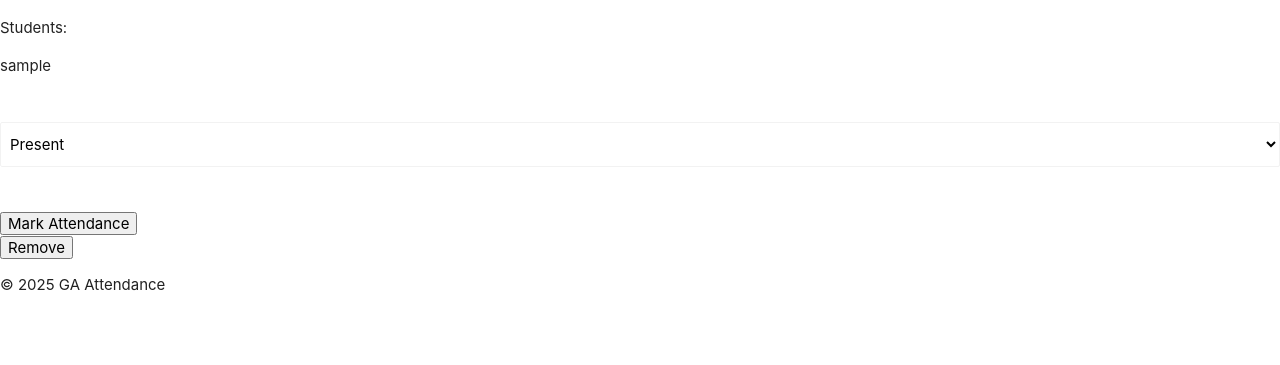
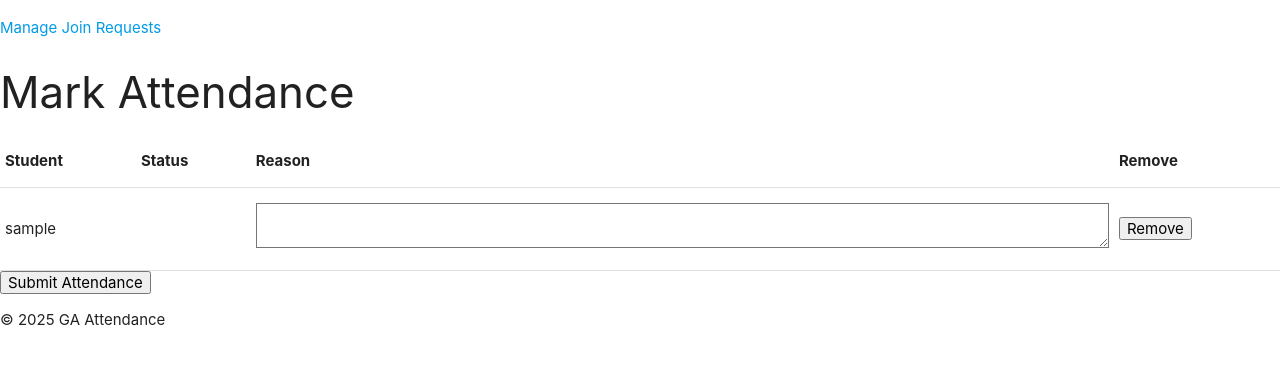
Before and after one commit to Sabretooth2438/GA_Attendance, a Django app: page /class/1/ in a window 1280 px wide. Shown: the part 275-640 px from the top of the page. Run offline with Django 5.2, Linux system fonts and the light colour scheme; a user stored in the database is signed in; tables that the repository leaves empty hold one stand-in row (values such as "Sample post").

Commit message:
A failed Attempt

```diff
--- a/main_app/templates/class_detail.html
+++ b/main_app/templates/class_detail.html
@@ -1,74 +1,88 @@
+{% extends "base.html" %}
+{% block content %}
 
-{% extends "base.html" %}
-
-{% block title %}Class Detail | GA Attendance{% endblock %}
-
-{% block content %}
 <h2>{{ class.name }}</h2>
 <p>{{ class.description }}</p>
 <p>Teacher: {{ class.teacher.user.username }}</p>
-<p>Today's Date: <span class="current-date"{{date}}></span></p>
-<p>Students:</p>
-<ul>
-    {% for student in class.students.all %}
-        <li>
-            {{ student.user.username }}
-            {% if user.profile == class.teacher %}
-                <form method="post" action="{% url 'mark_attendance_inline' class_pk=class.pk student_pk=student.pk %}">
-                    {% csrf_token %}
-                    <input type="hidden" name="student" value="{{ student.pk }}">
-                    <input type="hidden" name="classid" value="{{ class.pk }}">
-                    <br><br>
-                    <select name="status" class='browser-default' required>
-                        <option value="P">Present</option>
-                        <option value="A">Absent</option>
-                        <option value="L">Late</option>
-                    </select>
-                    <br><br>
-                    <button type="submit">Mark Attendance</button>
-                </form>
-            {% endif %}
-            {% if user.profile == class.teacher %}
-                <form method="post" action="{% url 'remove_student' class_pk=class.pk student_pk=student.pk %}">
-                    {% csrf_token %}
-                    <button type="submit">Remove</button>
-                </form>
-            {% endif %}
-        </li>
-    {% endfor %}
-</ul>
+<p>Today's Date: <span class="current-date">{{ date }}</span></p>
 
-{% if user.profile.role == 'Student' and user.profile in class.students.all %}
-    <form method="post" action="{% url 'leave_class' pk=class.pk %}">
+{% if user.profile == class.teacher %}
+    <a href="{% url 'manage_join_requests' pk=class.pk %}">Manage Join Requests</a>
+
+    <h3>Mark Attendance</h3>
+    <form method="post">
         {% csrf_token %}
-        <button type="submit">Leave Class</button>
+        {{ formset.management_form }}
+
+        <table>
+            <thead>
+                <tr>
+                    <th>Student</th>
+                    <th>Status</th>
+                    <th>Reason</th>
+                    <th>Remove</th>
+                </tr>
+            </thead>
+            <tbody>
+                {% for form, student in zipped_data %}
+                    <tr>
+                        <td>
+                        {{ student.user.username }}
+                        {{ form.student.as_hidden }}
+                        </td>
+                        <td>{{ form.status }}</td>  <!-- <select> with choices -->
+                        <td>{{ form.reason }}</td>  <!-- <textarea> -->
+                        <td>
+                        <form method="post" action="{% url 'remove_student' class.pk student.pk %}" style="display:inline;">
+                            {% csrf_token %}
+                            <button type="submit">Remove</button>
+                        </form>
+                        </td>
+                    </tr>
+                {% endfor %}
+            </tbody>
+        </table>
+
+        <button type="submit">Submit Attendance</button>
     </form>
+
+
+{% else %}
+    <p>Students:</p>
+    <ul>
+    {% if students %}
+        {% for student in students %}
+            <li>{{ student.user.username }}</li>
+        {% endfor %}
+    {% else %}
+        <li>No students are currently enrolled.</li>
+    {% endif %}
+    </ul>
 {% endif %}
+
 {% endblock %}
 
+{% block extra_scripts %}
+{% comment %} <script>
+    // Toggle "Reason" visibility if status == "Excused"
+    document.querySelectorAll('select[name^="form-"][name$="-status"]').forEach(select => {
+        select.addEventListener('change', function() {
+            const formIndex = this.name.split('-')[1];
+            const reasonName = `form-${formIndex}-reason`;
+            const reasonField = document.querySelector(`textarea[name="${reasonName}"]`);
+            if (!reasonField) return;
 
-{% comment %}
-{% extends "base.html" %}
-
-{% block title %}Class Detail | GA Attendance{% endblock %}
-
-{% block content %}
-<h2>{{ class.name }}</h2>
-<p>{{ class.description }}</p>
-<p>Teacher: {{ class.teacher.user.username }}</p>
-<p>Today's Date: {{ current_date }}</p>
-<p>Students:</p>
-<form method="post">
-    {% csrf_token %}
-    {{ formset.management_form }}
-    <ul>
-        {% for form in formset %}
-            <li>
-                {{ form.student.value|default_if_none:"" }} - {{ form.student }}
-                {{ form.status }}
-            </li>
-        {% endfor %}
-    </ul>
-    <button type="submit">Mark Attendance</button>
-</form>
-{% endblock %} {% endcomment %}
+            if (this.value === 'E') {
+                reasonField.style.display = 'block';
+                reasonField.required = true;
+            } else {
+                reasonField.style.display = 'none';
+                reasonField.required = false;
+                reasonField.value = '';
+            }
+        });
+        // Trigger change on page load to set initial visibility
+        select.dispatchEvent(new Event('change'));
+    });
+  </script>   {% endcomment %}
+{% endblock %}
--- a/main_app/urls.py
+++ b/main_app/urls.py
@@ -26,10 +26,13 @@ urlpatterns = [
     path('class/<int:pk>/leave/', views.leave_class, name='leave_class'),
     path('class/<int:class_pk>/remove_student/<int:student_pk>/', views.remove_student, name='remove_student'),
     path('class/<int:class_id>/delete/', views.delete_class, name='delete_class'),
+    path('class/<int:pk>/join_requests/', views.manage_join_requests, name='manage_join_requests'),
+
 
     # Attendance management routes.
     path('class/<int:class_pk>/mark_attendance/<int:student_pk>/', views.mark_attendance_inline, name='mark_attendance_inline'),
     path('class/<int:class_id>/attendance_records/', views.attendance_records, name='attendance_records'),
     path('class/<int:class_id>/edit/', views.edit_class, name='edit_class'),
     path('attendance/', views.student_attendance_records, name='student_attendance_records'),
+
 ]
--- a/main_app/views.py
+++ b/main_app/views.py
@@ -4,11 +4,12 @@ from django.contrib.auth.forms import AuthenticationForm
 from django.contrib.auth.decorators import login_required
 from django.contrib.auth.views import LoginView, LogoutView
 from .forms import UserRegistrationForm, ProfileForm, ClassForm, StudentSearchForm, AttendanceForm, EditClassForm, AttendanceFormSet
-from .models import Profile, Class, Attendance
+from .models import Profile, Class, Attendance, JoinRequest
 from django.urls import reverse_lazy
 from django.utils import timezone
 from django.contrib import messages
 import logging
+from django.forms import modelformset_factory
 
 
 logger = logging.getLogger(__name__)
@@ -80,8 +81,51 @@ def create_class(request):
 # Display class details.
 @login_required
 def class_detail(request, pk):
-    class_ = get_object_or_404(Class, pk=pk)
-    return render(request, 'class_detail.html', {'class': class_})
+    class_instance = get_object_or_404(Class, pk=pk)
+    students = class_instance.students.all()
+    date = timezone.now().date()
+
+    if request.user.profile.role == 'Teacher':
+        AttendanceFormSet = modelformset_factory(
+            Attendance,
+            fields=['student', 'status', 'reason'],
+            extra=len(students)
+        )
+
+        if request.method == 'POST':
+            formset = AttendanceFormSet(request.POST)
+            if formset.is_valid():
+                instances = formset.save(commit=False)
+                for instance, student in zip(instances, students):
+                    instance.student = student
+                    instance.classid = class_instance
+                    instance.date = date
+                    instance.save()
+                messages.success(request, "Attendance has been marked for all students.")
+                return redirect('class_detail', pk=pk)
+        else:
+            formset = AttendanceFormSet(queryset=Attendance.objects.none())
+            # Pre-fill student field
+            for form, student in zip(formset.forms, students):
+                form.initial['student'] = student.pk
+
+        # **Zip the formset and students here**:
+        zipped_data = zip(formset.forms, students)
+
+        return render(request, 'class_detail.html', {
+            'class': class_instance,
+            'formset': formset,       # If you still need formset in template
+            'students': students,     # If needed for other logic
+            'zipped_data': zipped_data,  # Pass zipped data to the template
+            'date': date
+        })
+
+    # Otherwise, student or non-teacher logic
+    return render(request, 'class_detail.html', {
+        'class': class_instance,
+        'students': students,
+        'date': date
+    })
 
 # Manage classes (teacher only).
 @login_required
@@ -161,13 +205,13 @@ def remove_student(request, class_pk, student_pk):
 def mark_attendance_inline(request, class_pk, student_pk):
     class_instance = get_object_or_404(Class, pk=class_pk)
     student_profile = get_object_or_404(Profile, pk=student_pk)
+
     if request.user.profile.role != 'Teacher' or request.user.profile != class_instance.teacher:
-        return redirect('home')  # Only the class teacher can mark attendance
+        return redirect('home')
 
     current_date = timezone.now().date()
 
     if request.method == 'POST':
-        # previous way
         form = AttendanceForm(request.POST)
         if form.is_valid():
             attendance = form.save(commit=False)
@@ -179,22 +223,7 @@ def mark_attendance_inline(request, class_pk, student_pk):
     else:
         form = AttendanceForm()
 
-    # new way to mark all attendance at once but not working
-    #     formset = AttendanceFormSet(request.POST)
-    #     if formset.is_valid():
-    #         instances = formset.save(commit=False)
-    #         for instance in instances:
-    #             instance.classid = class_instance
-    #             instance.student = student_profile
-    #             instance.date = current_date
-    #             instance.save()
-    #         return redirect('class_detail', pk=class_pk)
-    # else:
-    #     students = class_instance.students.all()
-    #     initial_data = [{'student': student} for student in students]
-    #     formset = AttendanceFormSet(queryset=Attendance.objects.none(), initial=initial_data)
-
-    # return render(request, 'class_detail.html', {'class': class_instance, 'formset': formset, 'date': current_date, 'student_profile': student_profile})
+    return render(request, 'class_detail.html', {'class': class_instance, 'form': form, 'student_profile': student_profile})
 
 # Display all attendance records.
 @login_required
@@ -267,3 +296,43 @@ def student_attendance_records(request):
             'removal_warning': removal_warning,
         }
     )
+
+@login_required
+def send_join_request(request, pk):
+    class_instance = get_object_or_404(Class, pk=pk)
+    if request.user.profile.role != 'Student':
+        return redirect('home')
+
+    existing_request = JoinRequest.objects.filter(student=request.user.profile, classid=class_instance).first()
+    if not existing_request:
+        JoinRequest.objects.create(student=request.user.profile, classid=class_instance)
+        messages.success(request, "Your join request has been sent.")
+    else:
+        messages.info(request, "You have already sent a join request for this class.")
+
+    return redirect('class_detail', pk=pk)
+
+@login_required
+def manage_join_requests(request, pk):
+    class_instance = get_object_or_404(Class, pk=pk)
+    if request.user.profile != class_instance.teacher:
+        return redirect('home')
+
+    join_requests = JoinRequest.objects.filter(classid=class_instance, status='Pending')
+
+    if request.method == 'POST':
+        request_id = request.POST.get('request_id')
+        action = request.POST.get('action')
+        join_request = get_object_or_404(JoinRequest, id=request_id)
+
+        if action == 'approve':
+            join_request.status = 'Approved'
+            join_request.save()
+            class_instance.students.add(join_request.student)
+            messages.success(request, f"{join_request.student.user.username} has been approved.")
+        elif action == 'reject':
+            join_request.status = 'Rejected'
+            join_request.save()
+            messages.info(request, f"{join_request.student.user.username}'s request has been rejected.")
+
+    return render(request, 'manage_join_requests.html', {'class': class_instance, 'join_requests': join_requests})
```
Also changed, not shown: main_app/forms.py (+6 -4 lines), main_app/models.py (+15 -0 lines), main_app/templates/manage_join_requests.html (added, +36 -0 lines).
